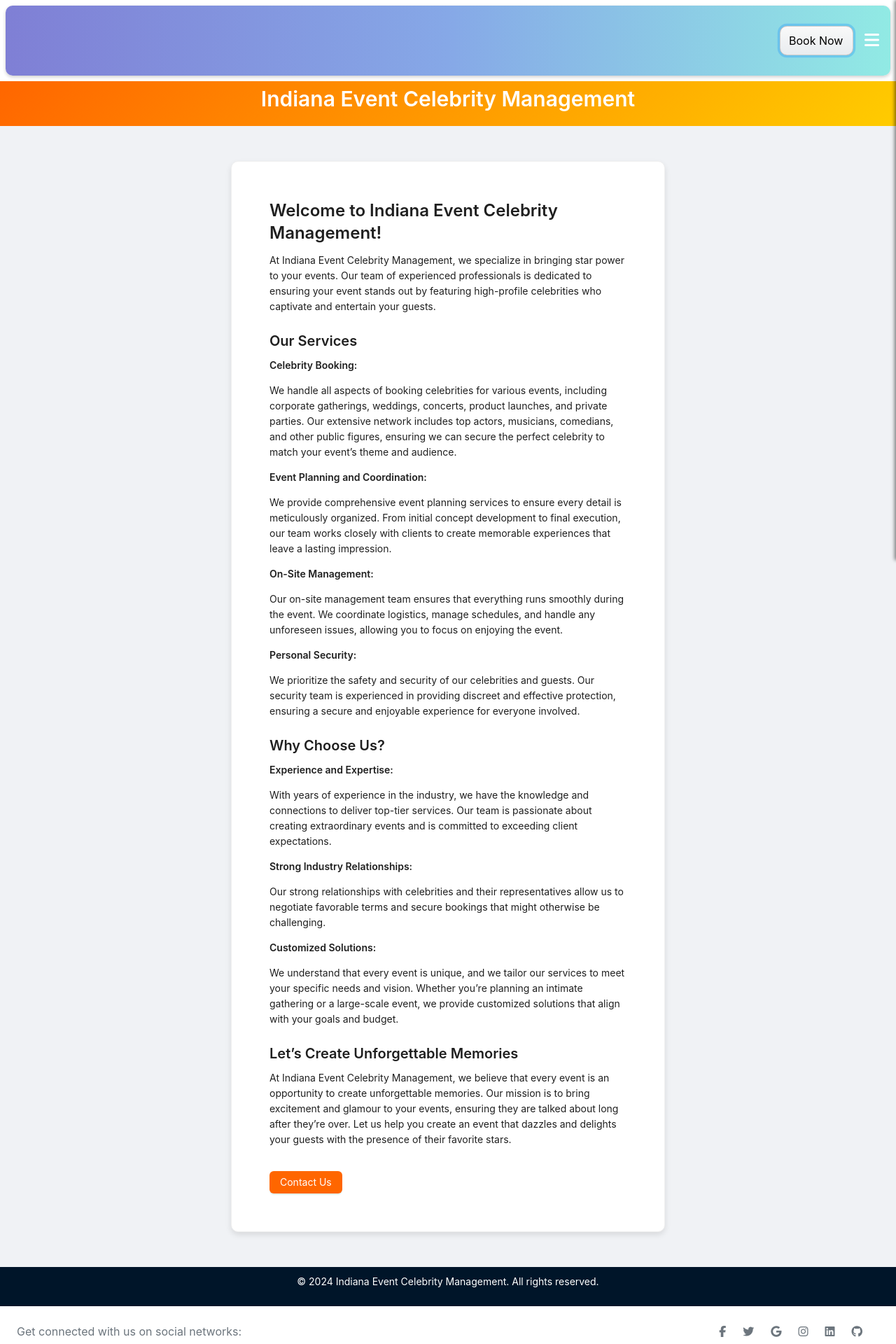
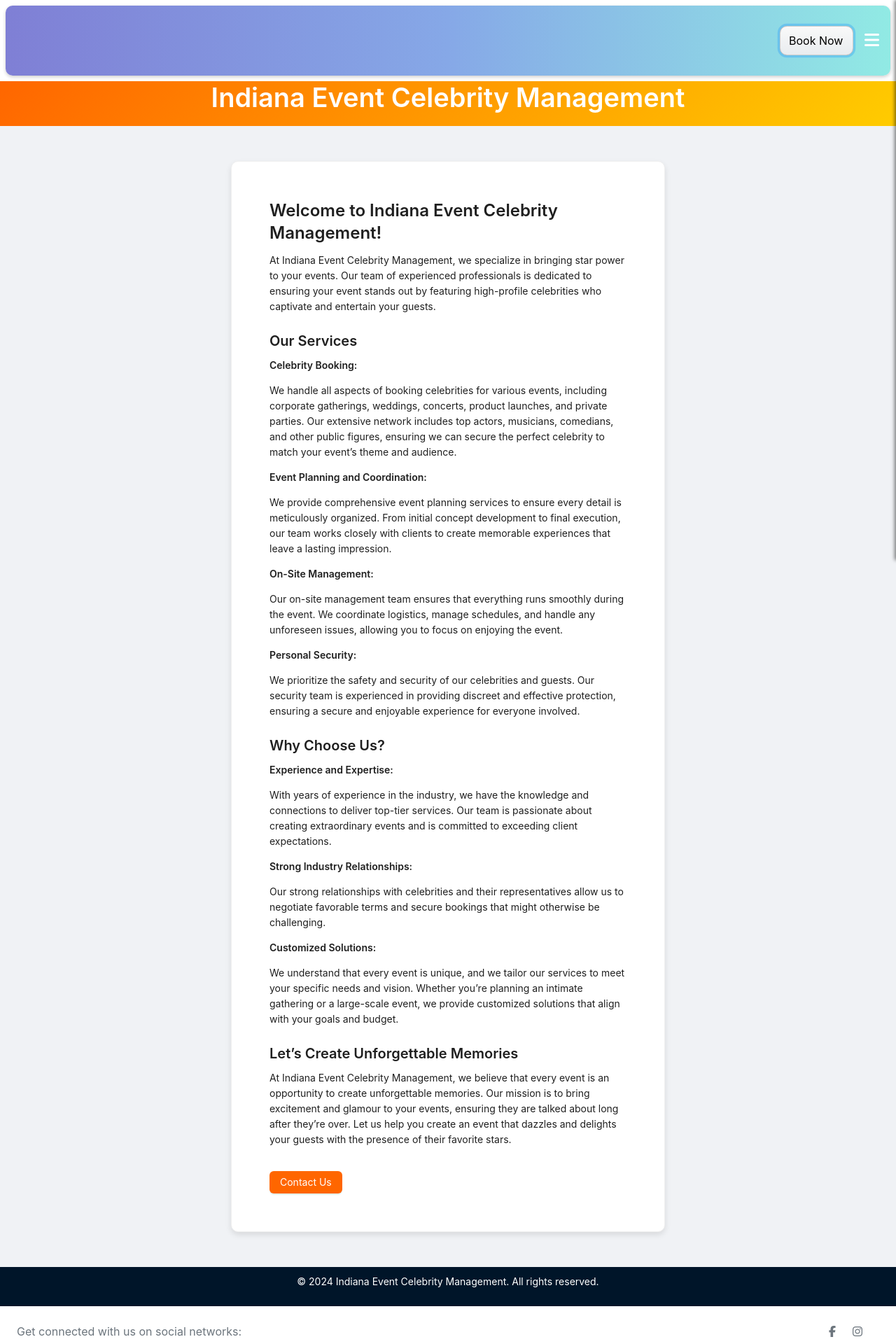
Before and after one commit to Rahul4533/Indian-Event, a React (Create React App) app in the folder client/: page / in a window 1280 px wide. Shown: the top 1920 px of the page at 70% size. Built offline with nearby package versions, Linux system fonts and the light colour scheme.

Commit message:
removed icons

```diff
--- a/client/src/Pages /Theme/theme.jsx
+++ b/client/src/Pages /Theme/theme.jsx
@@ -9,7 +9,7 @@ const AboutUsPage = () => {
   return (
     <Layout className="layout">
       <Header className="header">
-        <Title level={2} style={{ color: 'white' }}>Indiana Event Celebrity Management</Title>
+        <Title level={1} style={{ color: 'white' }}>Indiana Event Celebrity Management</Title>
       </Header>
       <Content className="content">
         <Row justify="center">
--- a/client/src/components/Footer.jsx
+++ b/client/src/components/Footer.jsx
@@ -13,21 +13,12 @@ export default function Footer() {
           <a href='https://www.facebook.com/share/e4QH1XKfZgurr2Zb/?mibextid=qi2Omg' className='me-4 text-reset'>
             <MDBIcon color='secondary' fab icon='facebook-f' />
           </a>
-          <a href='' className='me-4 text-reset'>
-            <MDBIcon color='secondary' fab icon='twitter' />
-          </a>
-          <a href='' className='me-4 text-reset'>
-            <MDBIcon color='secondary' fab icon='google' />
-          </a>
+
           <a href='https://www.instagram.com/indianeventcelebarity?igsh=MTJha3drMGxnNjFrZQ==' className='me-4 text-reset'>
             <MDBIcon color='secondary' fab icon='instagram' />
           </a>
-          <a href='' className='me-4 text-reset'>
-            <MDBIcon color='secondary' fab icon='linkedin' />
-          </a>
-          <a href='' className='me-4 text-reset'>
-            <MDBIcon color='secondary' fab icon='github' />
-          </a>
+
+
         </div>
       </section>
 
```
Also changed, not shown: 7 other files (tests, documents, lock files or other folders).
